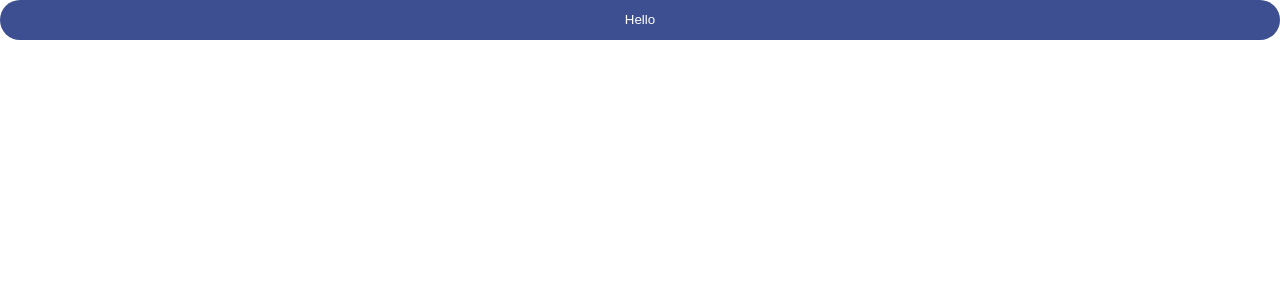
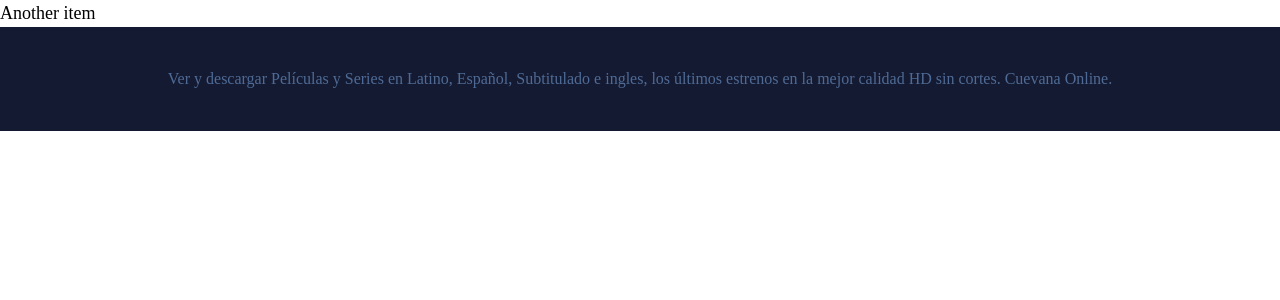
Before and after one commit to AgustinJaime99/cuevanna-clone, a Next.js app: page /series in a window 1280 px wide. Shown: the top 300 px of the page. Built offline with nearby package versions, Linux system fonts and the light colour scheme.

Commit message:
Update: css footer, styled components fixed

```diff
--- a/components/common/Footer.tsx
+++ b/components/common/Footer.tsx
@@ -1,6 +1,21 @@
+import styled from "styled-components"
 
 export const Footer = () => {
   return (
-    <div>Footer</div>
+    <FooterContainer>
+      <p>
+        Ver y descargar Películas y Series en Latino, Español, Subtitulado e ingles, los últimos estrenos en la mejor calidad HD sin cortes. Cuevana Online.
+      </p>
+    </FooterContainer>
   )
 }
+
+const FooterContainer = styled.footer`
+  text-align: center;
+  padding: 4rem 0;
+  background-color: var(--secondaryColor2);
+  margin-top: auto;
+  p {
+    color: var(--primaryColor2);
+  }
+`
--- a/configs/global.ts
+++ b/configs/global.ts
@@ -4,6 +4,7 @@ const global = css`
   :root {
     --mainBg: #080f28;
     --primaryColor1: #007aff;
+    --primaryColor2: #4f6b95;
     --secondaryColor1: #3d4f91;
     --secondaryColor2: #141a32;
     --gray: #8da0bc;
--- a/package.json
+++ b/package.json
@@ -15,6 +15,7 @@
     "@types/react-dom": "18.0.10",
     "@types/styled-components": "^5.1.26",
     "axios": "^1.2.3",
+    "babel-plugin-styled-components": "^2.0.7",
     "eslint": "8.32.0",
     "eslint-config-next": "13.1.4",
     "framer-motion": "^8.5.0",
--- a/pages/series.tsx
+++ b/pages/series.tsx
@@ -1,4 +1,4 @@
-import { Button } from '@/components/common/Button'
+import { Footer } from '@/components/common/Footer'
 import Head from 'next/head'
 
 export default function Series() {
@@ -7,9 +7,10 @@ export default function Series() {
       <Head>
         <title>Cuevanna Clone | Series</title>
       </Head>
-      <Button url='/hola'>
-        Hello
-      </Button>
+      <div>
+        Another item
+      </div>
+      <Footer />
     </>
   )
 }
```
Also changed, not shown: 1 other file (tests, documents, lock files or other folders).
